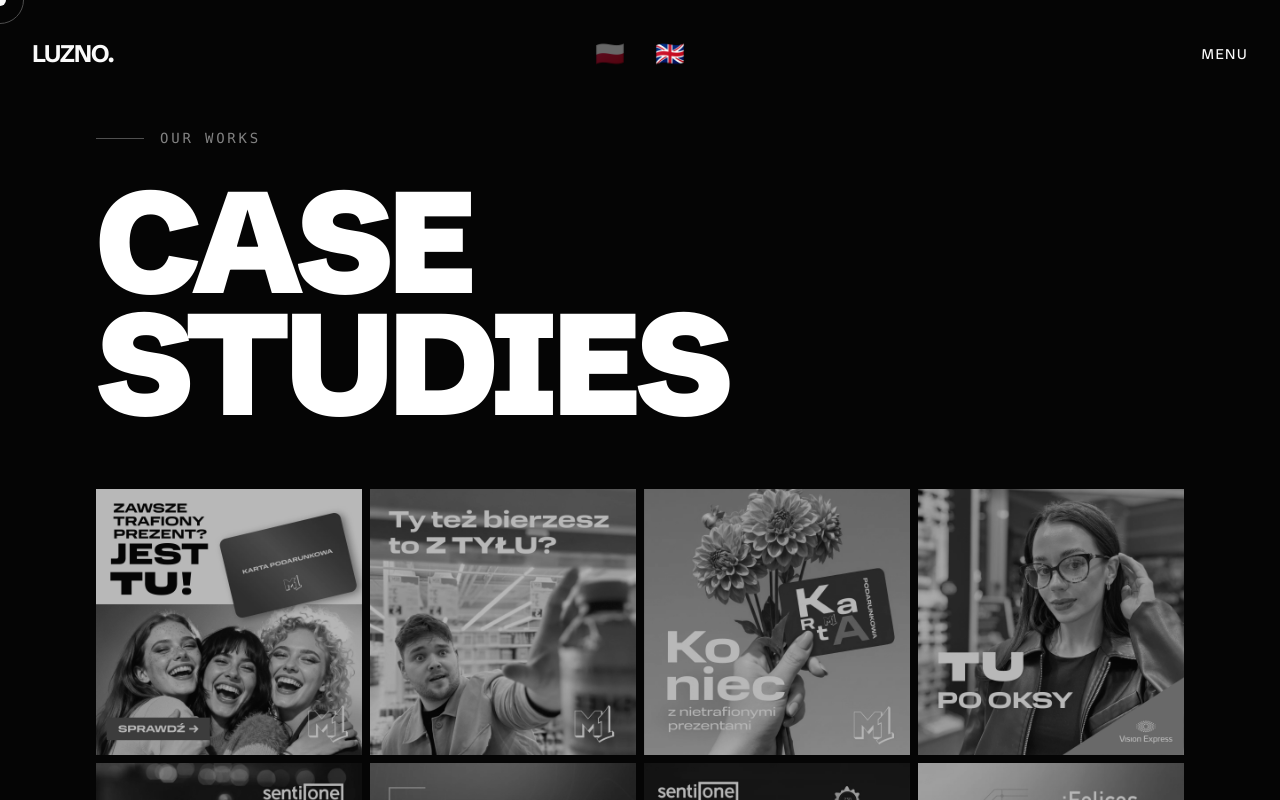
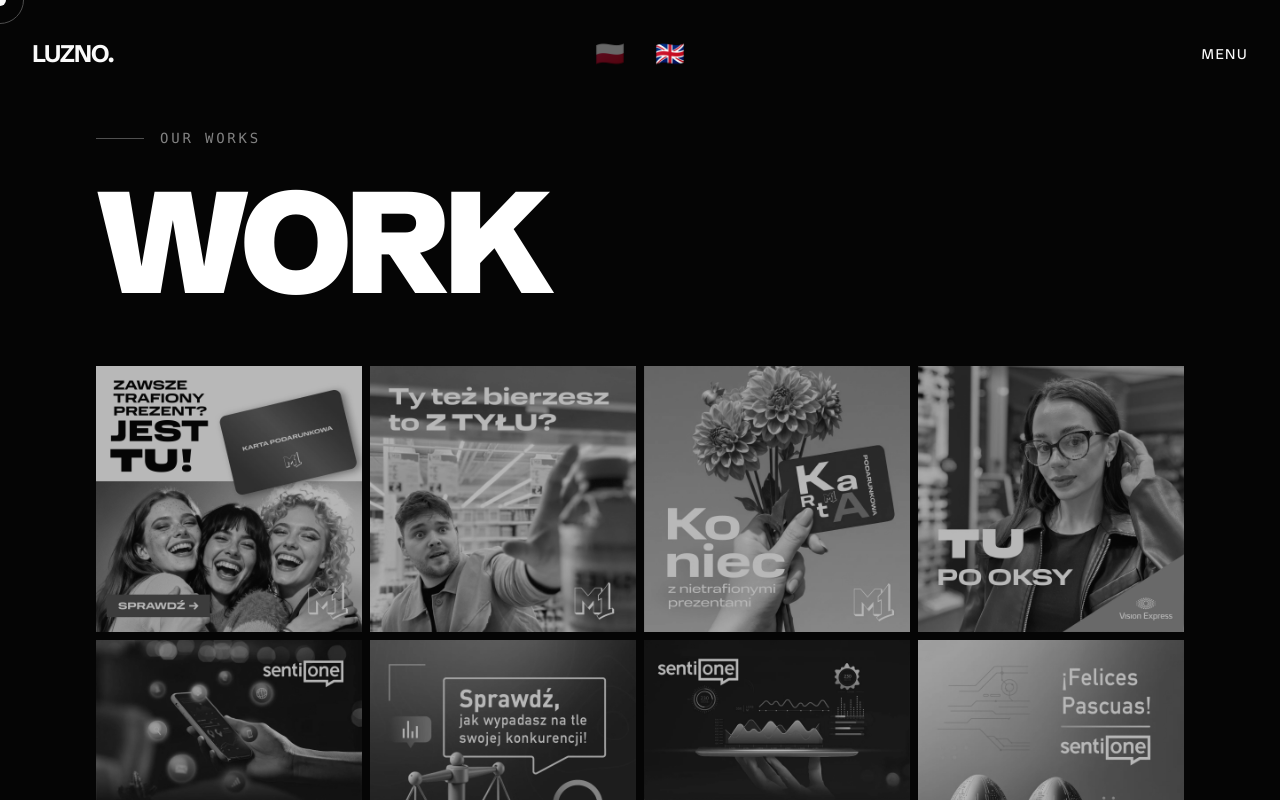
Before and after one commit to marek-koszmarek/strona, a React (Vite) app: page /case-studies in a window 1280 px wide. Shown: the top 800 px of the page. Built offline with nearby package versions, Linux system fonts and the light colour scheme.

Commit message:
Update CaseStudies.tsx

```diff
--- a/src/pages/CaseStudies.tsx
+++ b/src/pages/CaseStudies.tsx
@@ -86,7 +86,7 @@
           </span>
         </div>
         <h1 className="text-[clamp(3.5rem,14vw,9rem)] leading-[0.85] font-black tracking-tighter uppercase">
-          Case<br />Studies
+          {t('Prace', 'Work')}
         </h1>
       </div>
 
```
